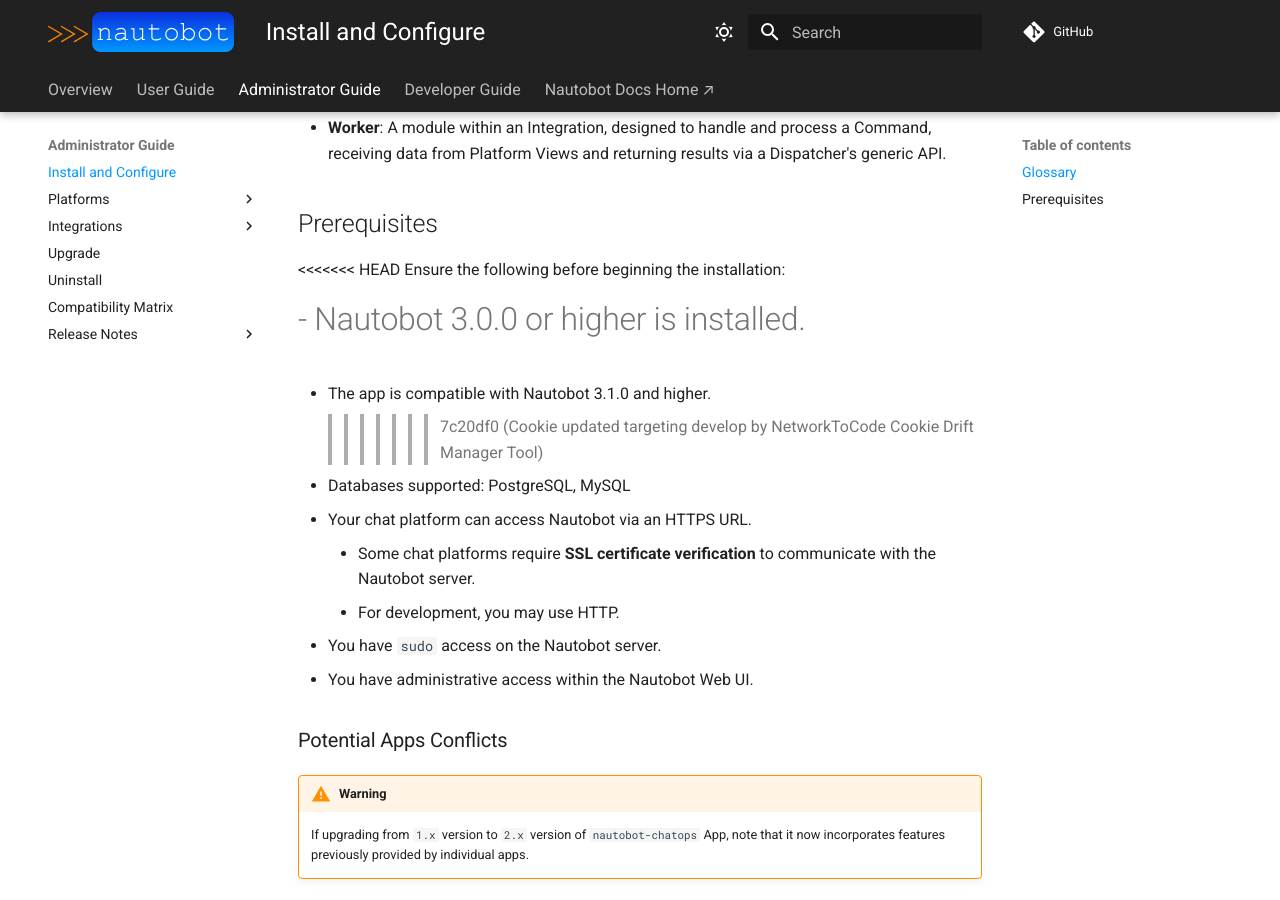
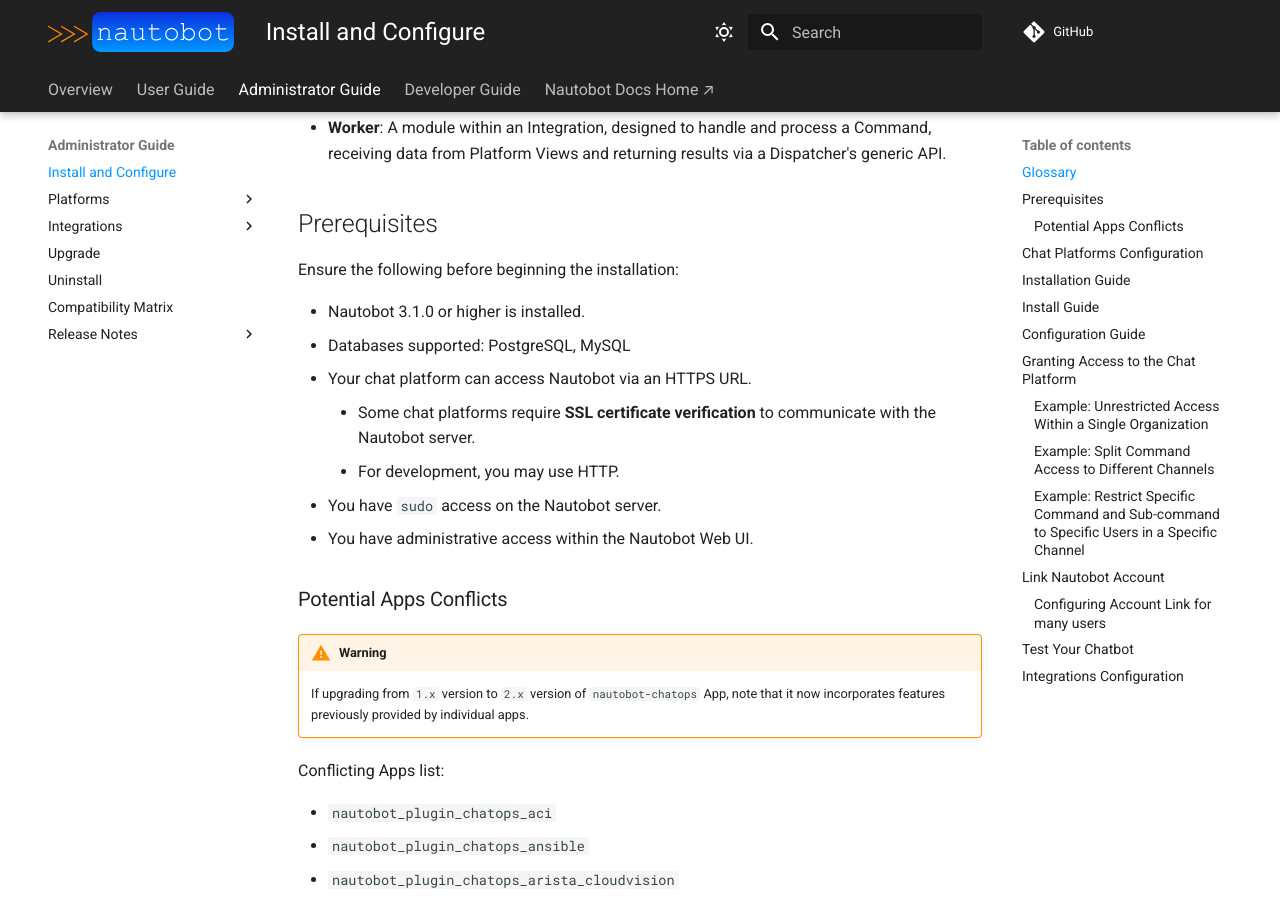
Before and after one commit to nautobot/nautobot-app-chatops, an MkDocs documentation site: the page built from docs/admin/install.md, in a window 1280 px wide and 900 px high, scrolled down 952 px. Built offline with MkDocs 1.6.1 and Material for MkDocs 9.7.7, drawn with Linux system fonts in a browser that asks for light colours; comment, search, counter and statistics services are not loaded.

Commit message:
Resolve cookiecutter drift merge conflicts
The drift manager committed unresolved conflict markers to this branch.
Resolved as follows:

- .cookiecutter.json
- .gitignore
- docs/admin/compatibility_matrix.md
- docs/admin/install.md
- pyproject.toml
- tasks.py

```diff
--- a/docs/admin/install.md
+++ b/docs/admin/install.md
@@ -20,13 +20,9 @@
 
 ## Prerequisites
 
-<<<<<<< HEAD
 Ensure the following before beginning the installation:
 
-- Nautobot 3.0.0 or higher is installed.
-=======
-- The app is compatible with Nautobot 3.1.0 and higher.
->>>>>>> 7c20df0 (Cookie updated targeting develop by NetworkToCode Cookie Drift Manager Tool)
+- Nautobot 3.1.0 or higher is installed.
 - Databases supported: PostgreSQL, MySQL
 - Your chat platform can access Nautobot via an HTTPS URL.
     - Some chat platforms require **SSL certificate verification** to communicate with the Nautobot server.
--- a/pyproject.toml
+++ b/pyproject.toml
@@ -43,8 +43,7 @@
 [tool.poetry.dependencies]
 python = ">=3.10,<3.15"
 # Used for local development
-<<<<<<< HEAD
-nautobot = ">=3.0.0,<4.0.0"
+nautobot = ">=3.1.0,<4.0.0"
 Markdown = "!=3.3.5"
 PyJWT = "^2.1.0"
 PyYAML = { version = "^6.0", optional = true }
@@ -74,23 +73,12 @@
 texttable = "^1.6.2"
 webexteamssdk = "^1.3"
 slurpit-sdk = { version = ">=0.9.55", python = ">=3.8,<=3.13", optional = true }
-=======
-nautobot = ">=3.1.0,<4.0.0"
->>>>>>> 7c20df0 (Cookie updated targeting develop by NetworkToCode Cookie Drift Manager Tool)
 
 [tool.poetry.group.dev.dependencies]
 coverage = "*"
 django-debug-toolbar = "<6.0.0"
 invoke = "*"
 ipython = "*"
-<<<<<<< HEAD
-=======
-pylint = "*"
-pylint-django = ">=2.5.4"
-pylint-nautobot = ">=0.3.1"
-ruff = "0.5.5"
-yamllint = "*"
->>>>>>> 7c20df0 (Cookie updated targeting develop by NetworkToCode Cookie Drift Manager Tool)
 # Python implementation of markdownlint
 pymarkdownlnt = "~0.9.30"
 Markdown = "*"
--- a/tasks.py
+++ b/tasks.py
@@ -67,7 +67,6 @@
             "local": False,
             "ephemeral_ports": False,
             "compose_dir": os.path.join(os.path.dirname(__file__), "development"),
-<<<<<<< HEAD
             "compose_files": [
                 "docker-compose.base.yml",
                 "docker-compose.redis.yml",
@@ -76,9 +75,6 @@
                 "ansible/docker-compose.yml",
                 "docker-compose.dev.yml",
             ],
-=======
-            "compose_files": ORIGINAL_COMPOSE_FILES.copy(),
->>>>>>> 7c20df0 (Cookie updated targeting develop by NetworkToCode Cookie Drift Manager Tool)
             "compose_http_timeout": "86400",
         }
     }
```
Also changed, not shown: docs/admin/compatibility_matrix.md (+0 -6 lines), .cookiecutter.json, 1 other file.
